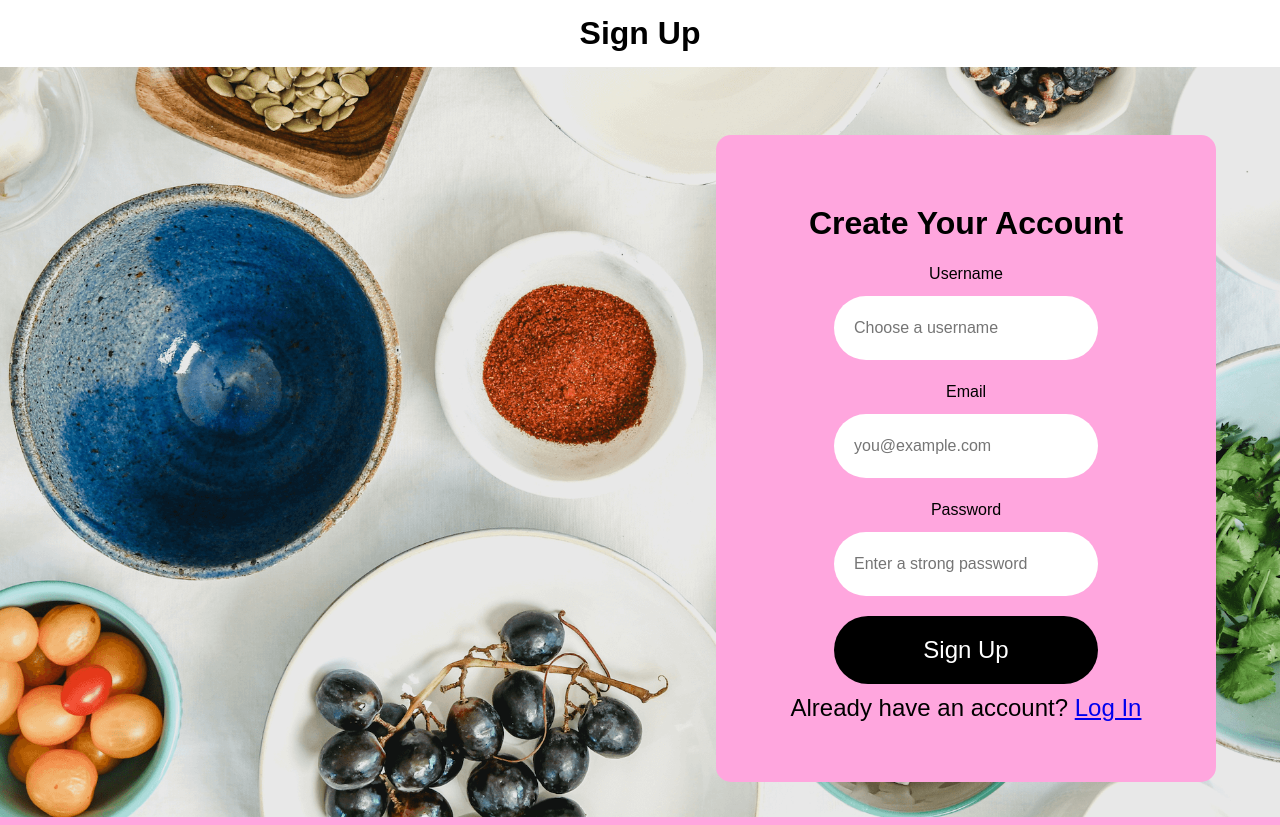
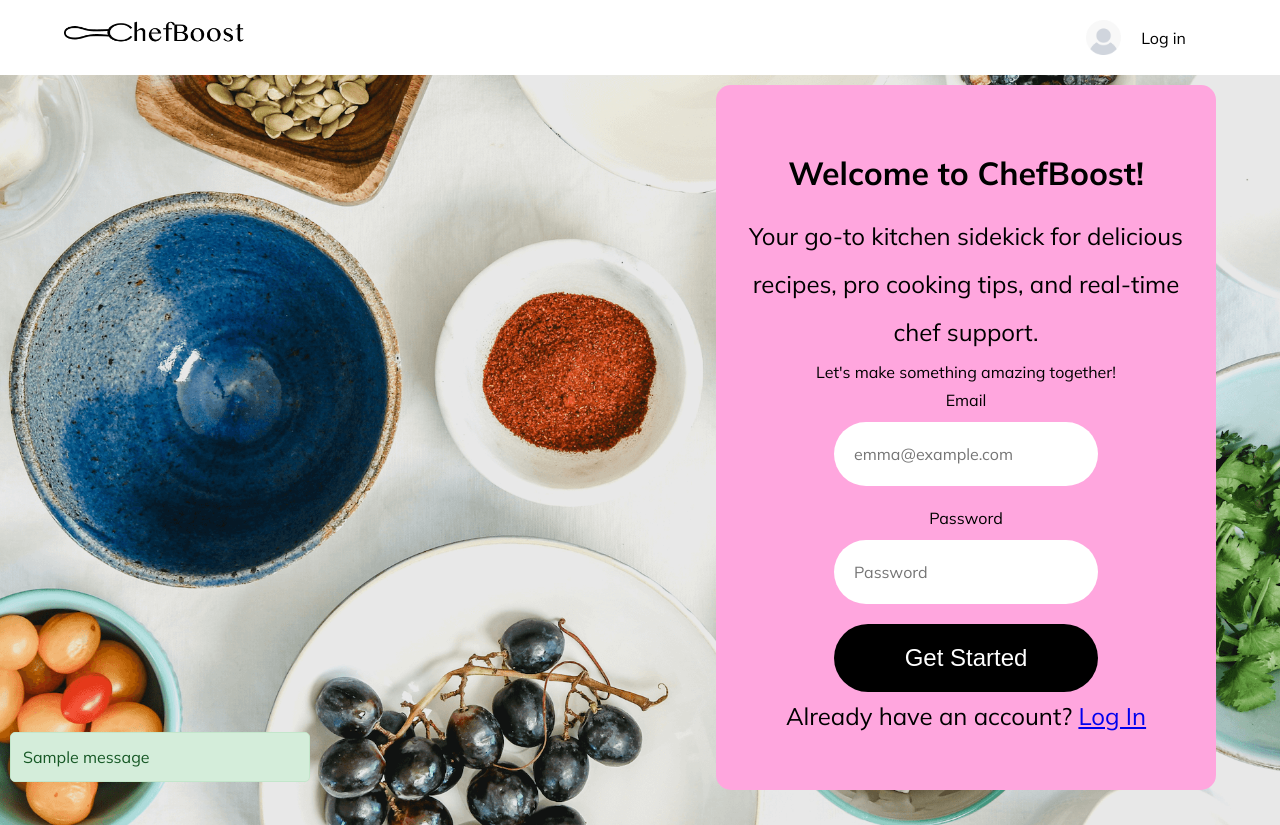
Before and after one commit to twosavoie/gen-ai-recipe-chatbot, a Flask app: page /signup in a window 1280 px wide. Run offline with Flask 3, Linux system fonts and the light colour scheme; tables that the repository leaves empty hold one stand-in row (values such as "Sample post"); one stand-in notice (Sample message) is shown; parts of the project's set-up code (start-up, migrations or seed data) failed here and were passed over.

Commit message:
updates for flash messages

```diff
--- /dev/null
+++ b/templates/base.html
@@ -0,0 +1,92 @@
+<!doctype html>
+<html lang="en">
+
+<head>
+  <title>{% block title %}ChefBoost{% endblock %}</title>
+  <meta name="viewport" content="width=device-width, initial-scale=1, shrink-to-fit=no">
+  <link rel="stylesheet" href="{{ url_for('static', filename='main.css') }}" />
+  <link rel="preconnect" href="https://fonts.googleapis.com">
+  <link rel="preconnect" href="https://fonts.gstatic.com" crossorigin>
+  <link href="https://fonts.googleapis.com/css2?family=Mulish:ital,wght@0,200..1000;1,200..1000&display=swap"
+    rel="stylesheet">
+  <link href="https://fonts.googleapis.com/css2?family=Nunito:ital,wght@0,200..1000;1,200..1000&display=swap"
+    rel="stylesheet">
+  <script src="{{ url_for('static', filename='script.js') }}" defer></script>
+  <style>
+    .flash-messages {
+        position: fixed;
+        bottom: 10px; /* Distance from the bottom of the screen */
+        left: 10px;   /* Distance from the left of the screen */
+        z-index: 1000;
+        width: 300px;
+    }
+
+    .flash {
+        padding: 0.75em;
+        margin-bottom: 0.5em;
+        border-radius: 5px;
+        opacity: 1; /* Initial opacity */
+    }
+
+    .flash.success {
+        background-color: #d4edda;
+        color: #155724;
+        border: 1px solid #c3e6cb;
+    }
+
+    .flash.error {
+        background-color: #f8d7da;
+        color: #721c24;
+        border: 1px solid #f5c6cb;
+    }
+  </style>
+
+  {% block head %}
+  <!-- Additional head content can be added by child templates here -->
+  {% endblock %}
+</head>
+
+<body>
+    <header class="site-header">
+        <div class="header-content-wrapper">
+          <figure>
+            <a href="{{ url_for('index') }}"><img src="{{ url_for('static', filename='logo.png' ) }}" alt=""
+                class="logo"></a><span class="visually-hidden">Chef
+              Boost</span>
+          </figure>
+          {% block header %}
+            <!-- Additional header content can be added by child templates here -->
+          {% endblock %}
+        </div>
+      </header>
+
+    <!-- Flash messages -->
+    {% with messages = get_flashed_messages(with_categories=true) %}
+        {% if messages %}
+            <div class="flash-messages">
+                {% for category, message in messages %}
+                    <div class="flash {{ category }}">{{ message }}</div>
+                {% endfor %}
+            </div>
+        {% endif %}
+    {% endwith %}
+
+    <!-- Main content -->
+    <main>
+        {% block content %}
+        <!-- Content goes here -->
+        {% endblock %}
+    </main>
+    <script>
+        // Automatically hide flash messages after 10 seconds
+        setTimeout(() => {
+            const flashMessages = document.querySelectorAll('.flash');
+            flashMessages.forEach(message => {
+                message.style.transition = 'opacity 1s ease-out';
+                message.style.opacity = '0';
+                setTimeout(() => message.remove(), 1000); // Remove from DOM after fade-out
+            });
+        }, 10000); // 10 seconds
+    </script>
+</body>
+</html>
--- a/templates/signup.html
+++ b/templates/signup.html
@@ -1,42 +1,33 @@
-<!doctype html>
-<html lang="en">
+{% extends "base.html" %}
 
-<head>
-  <title>Sign Up</title>
-  <link rel="stylesheet" href="{{ url_for('static', filename='main.css') }}" />
-</head>
+{% block title %}Sign Up | ChefBoost{% endblock %}
 
-<body>
-  <header class="site-header">
-    <h1>Sign Up</h1>
-  </header>
-  <main>
+{% block header %}
+      <div class="user-info">
+        <img src="{{ url_for('static', filename='avatar.png' ) }}" alt="" class="user-image">
+        <a href="{{ url_for('login') }}" class="link-underline">Log in</a>
+      </div>
+{% endblock %}
+
+{% block content %}
     <div class="login-form">
       <div class="login-content-wrapper">
-        <h2>Create Your Account</h2>
+        <h2>Welcome to ChefBoost!</h2>
+        <p>Your go-to kitchen sidekick for delicious recipes, pro cooking tips, and real-time chef support.</p>
+        <p class="subtext">Let's make something amazing together!</p>
         <form method="POST" class="auth-form-content-wrapper">
-          <!-- Username Field -->
           <div class="form-group">
-            <label for="username">Username</label>
-            <input type="text" id="username" name="username" placeholder="Choose a username" required>
+            <label for="username">Email</label>
+            <input type="text" id="username" name="username" placeholder="emma@example.com" required>
           </div>
-          <!-- Email Field -->
-          <div class="form-group">
-            <label for="email">Email</label>
-            <input type="email" id="email" name="email" placeholder="you@example.com" required>
-          </div>
-          <!-- Password Field -->
           <div class="form-group">
             <label for="password">Password</label>
-            <input type="password" id="password" name="password" placeholder="Enter a strong password" required>
+            <input type="password" id="password" name="password" placeholder="Password" required>
           </div>
-          <!-- Submit Button -->
-          <button type="submit" class="btn">Sign Up</button>
+          <button type="submit" class="btn">Get Started</button>
         </form>
         <p>Already have an account? <a href="{{ url_for('login') }}">Log In</a></p>
       </div>
     </div>
-  </main>
-</body>
-
-</html>
+    </div>
+{% endblock %}
```
Also changed, not shown: templates/index.html (+9 -21 lines), templates/login.html (+13 -33 lines), templates/my_account.html (+17 -36 lines).
